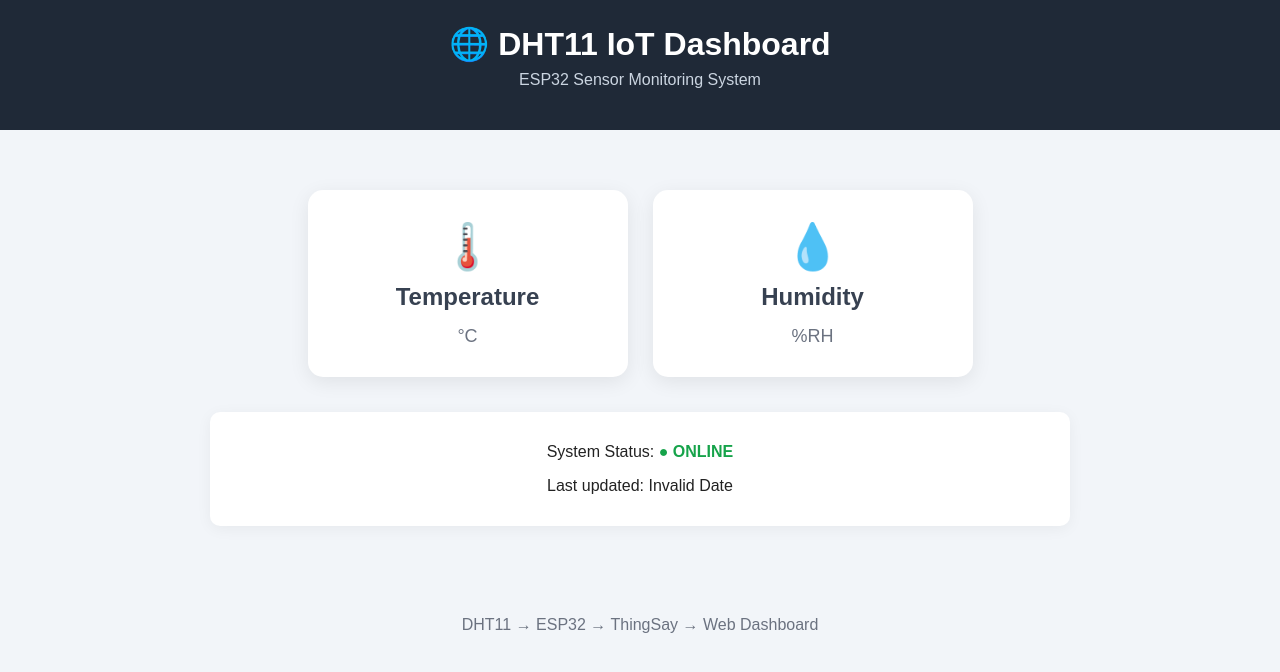
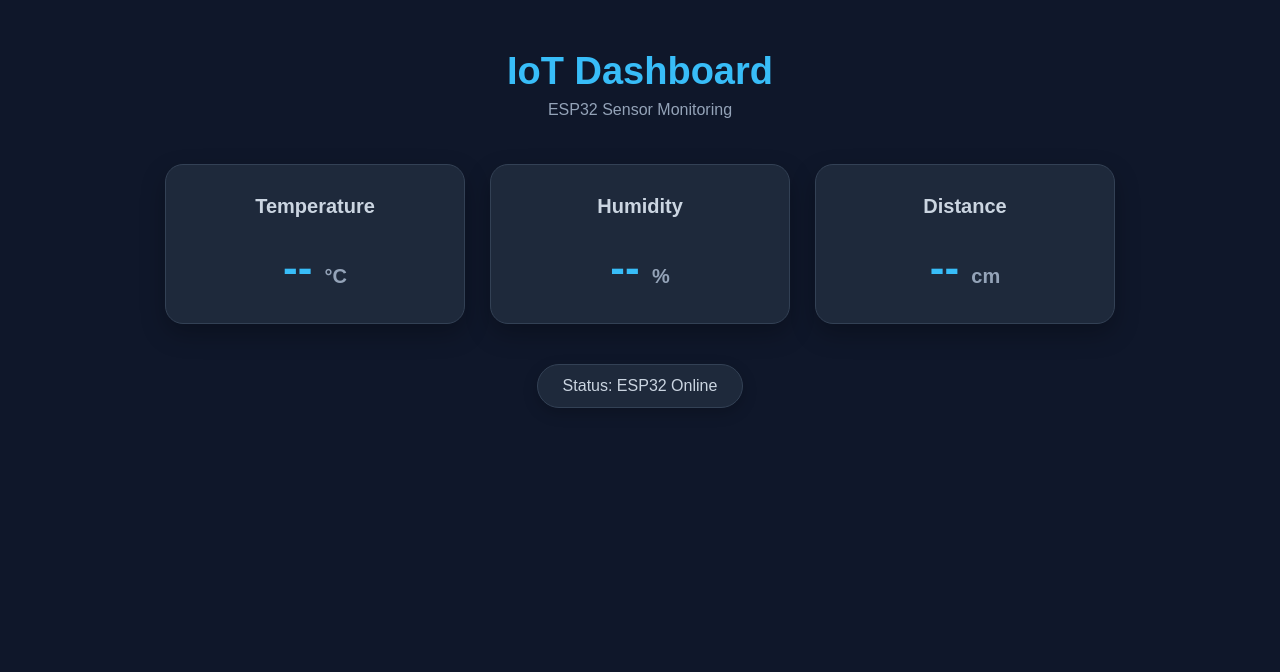
Before and after one commit to pranav23-cloud/ESP32-Industrial-IoT-Sensor-Dashboard, a Flask app: page / in a window 1280 px wide. Shown: the top 672 px of the page. Run offline with Flask 3, Linux system fonts and the light colour scheme; data that the repository does not hold is empty.

Commit message:
Initial IoT dashboard project

```diff
--- a/webpage/app.py
+++ b/webpage/app.py
@@ -1,43 +1,225 @@
-from flask import Flask, render_template, jsonify
+from flask import Flask, jsonify, render_template
+import serial
+import json
 import requests
+import threading
+import time
+import os
 
 app = Flask(__name__)
 
-API_KEY = "d55b760fb402a924acc8a4db23a48d4e"
+# -----------------------------
+# ESP32 SERIAL SETTINGS
+# -----------------------------
+SERIAL_PORT = "COM3"
+BAUD_RATE = 115200
 
-PROJECT_ID = "2400ede70d2b"
-TEMP_ID = "2224"
-HUM_ID = "2225"
+# -----------------------------
+# THINGSAY SETTINGS
+# -----------------------------
+PROJECT_ID = "a3ac8aab8f6b"
+
+TEMPERATURE_ID = "2226"
+HUMIDITY_ID = "2227"
+DISTANCE_ID = "2228"
+
+API_KEY = os.getenv("THINGSAY_API_KEY")
+
+# -----------------------------
+# LATEST SENSOR DATA
+# -----------------------------
+latest_data = {
+    "temperature": None,
+    "humidity": None,
+    "distance": None,
+    "timestamp": None,
+    "online": False
+}
+
+lock = threading.Lock()
 
 
-def get_data(parameter_id):
-    url = f"https://www.thingsay.com/api/get/{PROJECT_ID}/{parameter_id}"
+# -----------------------------
+# SEND DATA TO THINGSAY
+# -----------------------------
+def send_to_thingsay(parameter_id, value):
 
-    params = {
-        "key": API_KEY
-    }
+    if not API_KEY:
+        print("ERROR: THINGSAY_API_KEY is not set")
+        return
 
-    response = requests.get(url, params=params)
+    url = (
+        f"https://www.thingsay.com/api/send/"
+        f"{PROJECT_ID}/{parameter_id}/{value}"
+        f"?key={API_KEY}"
+    )
 
-    return response.json()
+    try:
+
+        response = requests.post(url, timeout=10)
+
+        print(
+            f"ThingSay | Parameter: {parameter_id} "
+            f"| Value: {value} "
+            f"| Status: {response.status_code}"
+        )
+
+        # PRINT THINGSAY RESPONSE
+        print("ThingSay response:", response.text)
+
+    except requests.RequestException as e:
+
+        print("ThingSay error:", e)
 
 
+# -----------------------------
+# READ ESP32 SERIAL DATA
+# -----------------------------
+def serial_worker():
+
+    while True:
+
+        try:
+
+            print(f"Connecting to {SERIAL_PORT}...")
+
+            with serial.Serial(
+                SERIAL_PORT,
+                BAUD_RATE,
+                timeout=2
+            ) as ser:
+
+                print("ESP32 Connected!")
+
+                with lock:
+                    latest_data["online"] = True
+
+                while True:
+
+                    line = (
+                        ser.readline()
+                        .decode("utf-8", errors="ignore")
+                        .strip()
+                    )
+
+                    if not line:
+                        continue
+
+                    # Ignore anything that isn't JSON
+                    if not line.startswith("{"):
+                        continue
+
+                    print("Received:", line)
+
+                    try:
+
+                        data = json.loads(line)
+
+                        temperature = float(data["temperature"])
+                        humidity = float(data["humidity"])
+                        distance = float(data["distance"])
+
+                    except (
+                        json.JSONDecodeError,
+                        KeyError,
+                        TypeError,
+                        ValueError
+                    ):
+
+                        print("Invalid JSON received")
+                        continue
+
+                    # -----------------------------
+                    # UPDATE BACKEND DATA
+                    # -----------------------------
+                    with lock:
+
+                        latest_data["temperature"] = temperature
+                        latest_data["humidity"] = humidity
+                        latest_data["distance"] = distance
+
+                        latest_data["timestamp"] = time.strftime(
+                            "%Y-%m-%d %H:%M:%S"
+                        )
+
+                        latest_data["online"] = True
+
+                    # -----------------------------
+                    # SEND TO THINGSAY
+                    # -----------------------------
+                    send_to_thingsay(
+                        TEMPERATURE_ID,
+                        temperature
+                    )
+
+                    send_to_thingsay(
+                        HUMIDITY_ID,
+                        humidity
+                    )
+
+                    if distance >= 0:
+
+                        send_to_thingsay(
+                            DISTANCE_ID,
+                            distance
+                        )
+
+        except serial.SerialException as e:
+
+            print("Serial error:", e)
+
+            with lock:
+                latest_data["online"] = False
+
+            print("Retrying in 3 seconds...")
+            time.sleep(3)
+
+        except Exception as e:
+
+            print("Backend error:", e)
+
+            with lock:
+                latest_data["online"] = False
+
+            time.sleep(3)
+
+
+# -----------------------------
+# WEBPAGE
+# -----------------------------
 @app.route("/")
 def home():
+
     return render_template("index.html")
 
 
-@app.route("/api/data")
-def data():
+# -----------------------------
+# SENSOR API
+# -----------------------------
+@app.route("/api/sensors")
+def sensors():
 
-    temperature = get_data(TEMP_ID)
-    humidity = get_data(HUM_ID)
-
-    return jsonify({
-        "temperature": temperature,
-        "humidity": humidity
-    })
+    with lock:
+        return jsonify(latest_data)
 
 
+# -----------------------------
+# START APPLICATION
+# -----------------------------
 if __name__ == "__main__":
-    app.run(debug=True)
+
+    # Start ESP32 serial reader
+    thread = threading.Thread(
+        target=serial_worker,
+        daemon=True
+    )
+
+    thread.start()
+
+    # Start Flask server
+    app.run(
+        host="127.0.0.1",
+        port=5000,
+        debug=True,
+        use_reloader=False
+    )
--- /dev/null
+++ b/webpage/static/style.css
@@ -0,0 +1,119 @@
+* {
+    box-sizing: border-box;
+}
+
+body {
+    margin: 0;
+    font-family: Arial, sans-serif;
+    background: #0f172a;
+    color: #f8fafc;
+}
+
+.dashboard {
+    max-width: 1100px;
+    margin: 0 auto;
+    padding: 50px 25px;
+    text-align: center;
+}
+
+/* Header */
+
+h1 {
+    margin: 0;
+    font-size: 38px;
+    color: #38bdf8;
+}
+
+.subtitle {
+    color: #94a3b8;
+    margin-top: 8px;
+    margin-bottom: 45px;
+}
+
+/* Sensor cards */
+
+.sensor-container {
+    display: flex;
+    justify-content: center;
+    gap: 25px;
+    flex-wrap: wrap;
+}
+
+.sensor-card {
+    background: #1e293b;
+    width: 300px;
+    padding: 30px 20px;
+    border-radius: 18px;
+
+    border: 1px solid #334155;
+
+    box-shadow: 0 10px 25px rgba(0, 0, 0, 0.25);
+
+    transition: transform 0.2s, box-shadow 0.2s;
+}
+
+.sensor-card:hover {
+    transform: translateY(-5px);
+
+    box-shadow: 0 15px 30px rgba(0, 0, 0, 0.35);
+}
+
+.sensor-card h2 {
+    margin-top: 0;
+    color: #cbd5e1;
+    font-size: 20px;
+}
+
+/* Sensor values */
+
+.value {
+    margin-top: 25px;
+
+    font-size: 44px;
+    font-weight: bold;
+
+    color: #38bdf8;
+}
+
+.unit {
+    font-size: 20px;
+    color: #94a3b8;
+}
+
+/* Status */
+
+.status-box {
+    margin: 40px auto 0;
+
+    width: fit-content;
+
+    padding: 12px 25px;
+
+    background: #1e293b;
+
+    border-radius: 30px;
+
+    border: 1px solid #334155;
+
+    color: #cbd5e1;
+
+    box-shadow: 0 5px 15px rgba(0, 0, 0, 0.2);
+}
+
+/* Responsive */
+
+@media (max-width: 700px) {
+
+    .dashboard {
+        padding: 30px 15px;
+    }
+
+    h1 {
+        font-size: 30px;
+    }
+
+    .sensor-card {
+        width: 100%;
+        max-width: 350px;
+    }
+}
--- a/webpage/templates/index.html
+++ b/webpage/templates/index.html
@@ -1,242 +1,108 @@
 <!DOCTYPE html>
 <html>
+<head>
+    <title>IoT Dashboard</title>
 
-<head>
-    <title>DHT11 IoT Dashboard</title>
-
-    <style>
-        * {
-            box-sizing: border-box;
-        }
-
-        body {
-            margin: 0;
-            font-family: Arial, sans-serif;
-            background: #f2f5f9;
-            color: #222;
-        }
-
-        /* Header */
-        .header {
-            background: #1f2937;
-            color: white;
-            padding: 25px;
-            text-align: center;
-        }
-
-        .header h1 {
-            margin: 0;
-            font-size: 32px;
-        }
-
-        .header p {
-            margin-top: 8px;
-            color: #cbd5e1;
-        }
-
-        /* Main container */
-        .container {
-            max-width: 900px;
-            margin: 40px auto;
-            padding: 20px;
-        }
-
-        /* Cards container */
-        .cards {
-            display: flex;
-            gap: 25px;
-            justify-content: center;
-            flex-wrap: wrap;
-        }
-
-        /* Sensor card */
-        .card {
-            background: white;
-            width: 320px;
-            padding: 30px;
-            border-radius: 15px;
-            text-align: center;
-            box-shadow: 0 5px 20px rgba(0, 0, 0, 0.08);
-            transition: transform 0.2s;
-        }
-
-        .card:hover {
-            transform: translateY(-5px);
-        }
-
-        .icon {
-            font-size: 45px;
-            margin-bottom: 10px;
-        }
-
-        .card h2 {
-            margin: 10px 0;
-            color: #374151;
-        }
-
-        .value {
-            font-size: 48px;
-            font-weight: bold;
-            margin: 15px 0;
-        }
-
-        .unit {
-            color: #6b7280;
-            font-size: 18px;
-        }
-
-        /* Temperature */
-        .temperature .value {
-            color: #ef4444;
-        }
-
-        /* Humidity */
-        .humidity .value {
-            color: #2563eb;
-        }
-
-        /* Status */
-        .status {
-            text-align: center;
-            margin-top: 35px;
-            padding: 15px;
-            background: white;
-            border-radius: 10px;
-            box-shadow: 0 3px 15px rgba(0, 0, 0, 0.05);
-        }
-
-        .status-text {
-            color: #16a34a;
-            font-weight: bold;
-        }
-
-        /* Footer */
-        footer {
-            text-align: center;
-            margin-top: 50px;
-            padding: 20px;
-            color: #6b7280;
-        }
-    </style>
+    <link
+        rel="stylesheet"
+        href="{{ url_for('static', filename='style.css') }}"
+    >
 </head>
-
 
 <body>
 
-    <div class="header">
-        <h1>🌐 DHT11 IoT Dashboard</h1>
-        <p>ESP32 Sensor Monitoring System</p>
-    </div>
+    <div class="dashboard">
 
+        <h1>IoT Dashboard</h1>
 
-    <div class="container">
+        <p class="subtitle">
+            ESP32 Sensor Monitoring
+        </p>
 
-        <div class="cards">
+        <div class="sensor-container">
 
-            <!-- Temperature -->
-            <div class="card temperature">
-
-                <div class="icon">🌡️</div>
-
+            <div class="sensor-card">
                 <h2>Temperature</h2>
-
-                <div class="value" id="temperature">
-                    --
+                <div class="value">
+                    <span id="temperature">--</span>
+                    <span class="unit">°C</span>
                 </div>
-
-                <div class="unit">
-                    °C
-                </div>
-
             </div>
 
+            <div class="sensor-card">
+                <h2>Humidity</h2>
+                <div class="value">
+                    <span id="humidity">--</span>
+                    <span class="unit">%</span>
+                </div>
+            </div>
 
-            <!-- Humidity -->
-            <div class="card humidity">
-
-                <div class="icon">💧</div>
-
-                <h2>Humidity</h2>
-
-                <div class="value" id="humidity">
-                    --
+            <div class="sensor-card">
+                <h2>Distance</h2>
+                <div class="value">
+                    <span id="distance">--</span>
+                    <span class="unit">cm</span>
                 </div>
-
-                <div class="unit">
-                    %RH
-                </div>
-
             </div>
 
         </div>
 
-
-        <!-- Status -->
-        <div class="status">
-
-            <p>
-                System Status:
-                <span class="status-text">● ONLINE</span>
-            </p>
-
-            <p id="updated">
-                Waiting for data...
-            </p>
-
+        <div class="status-box">
+            Status:
+            <span id="status">Connecting...</span>
         </div>
 
     </div>
 
 
-    <footer>
-        DHT11 → ESP32 → ThingSay → Web Dashboard
-    </footer>
+    <script>
+
+        function getSensorData() {
+
+            fetch("/api/sensors")
+
+                .then(response => response.json())
+
+                .then(data => {
+
+                    document.getElementById("temperature").textContent =
+                        data.temperature ?? "--";
+
+                    document.getElementById("humidity").textContent =
+                        data.humidity ?? "--";
+
+                    document.getElementById("distance").textContent =
+                        data.distance ?? "--";
 
 
-    <script>
+                    if (data.online) {
 
-        async function getData() {
+                        document.getElementById("status").textContent =
+                            "ESP32 Online";
 
-            try {
+                    } else {
 
-                const response = await fetch("/api/data");
+                        document.getElementById("status").textContent =
+                            "ESP32 Offline";
+                    }
 
-                const data = await response.json();
+                })
 
+                .catch(error => {
 
-                document.getElementById("temperature").textContent =
-                    data.temperature.value;
+                    console.error("Error:", error);
 
-
-                document.getElementById("humidity").textContent =
-                    data.humidity.value;
-
-
-                document.getElementById("updated").textContent =
-                    "Last updated: " +
-                    new Date(data.temperature.timestamp).toLocaleString();
-
-            }
-
-            catch (error) {
-
-                document.getElementById("updated").textContent =
-                    "Unable to fetch sensor data";
-
-            }
-
+                    document.getElementById("status").textContent =
+                        "Backend Error";
+                });
         }
 
 
-        // Load data immediately
-        getData();
+        getSensorData();
 
-
-        // Update every 5 seconds
-        setInterval(getData, 5000);
+        setInterval(getSensorData, 5000);
 
     </script>
 
 </body>
-
 </html>
```
Also changed, not shown: mqtt_dht11.py (deleted, +0 -14 lines), README.MD (deleted), webpage/static/script.js (added), 4 other files.
